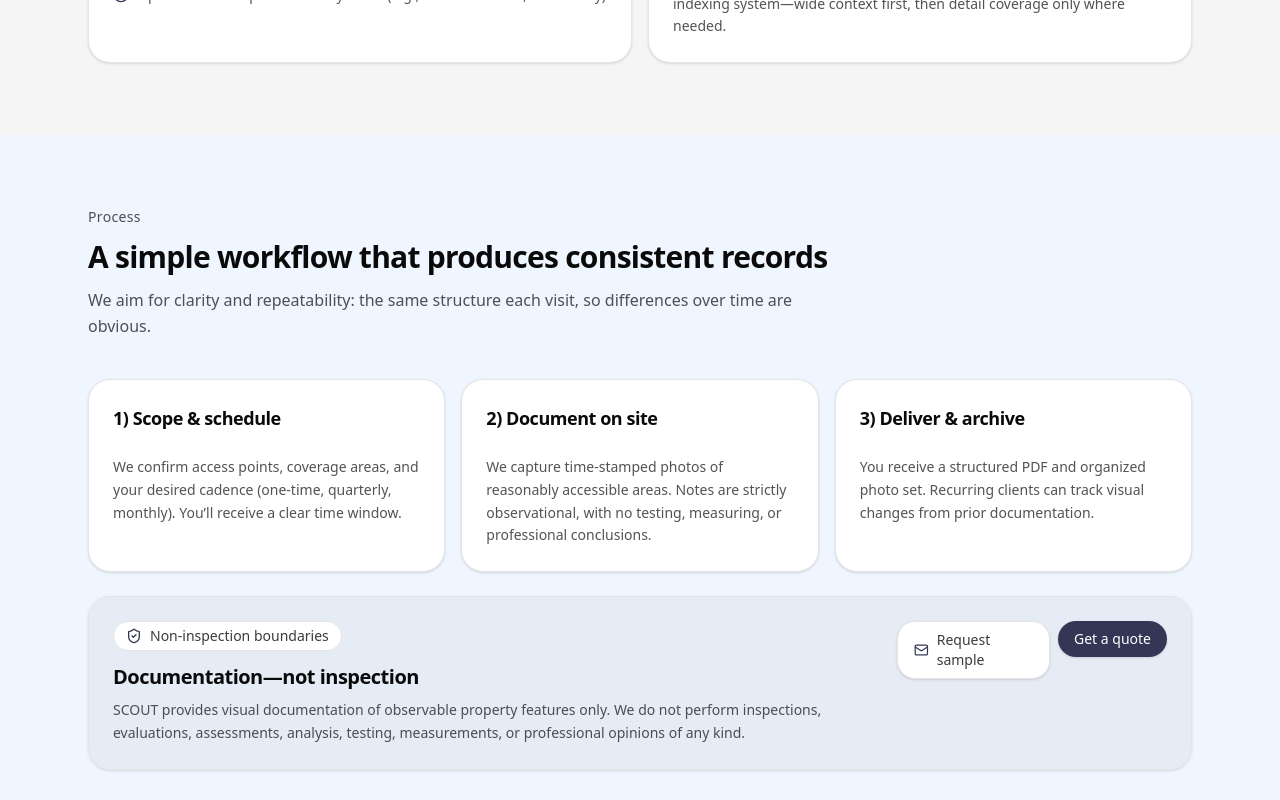
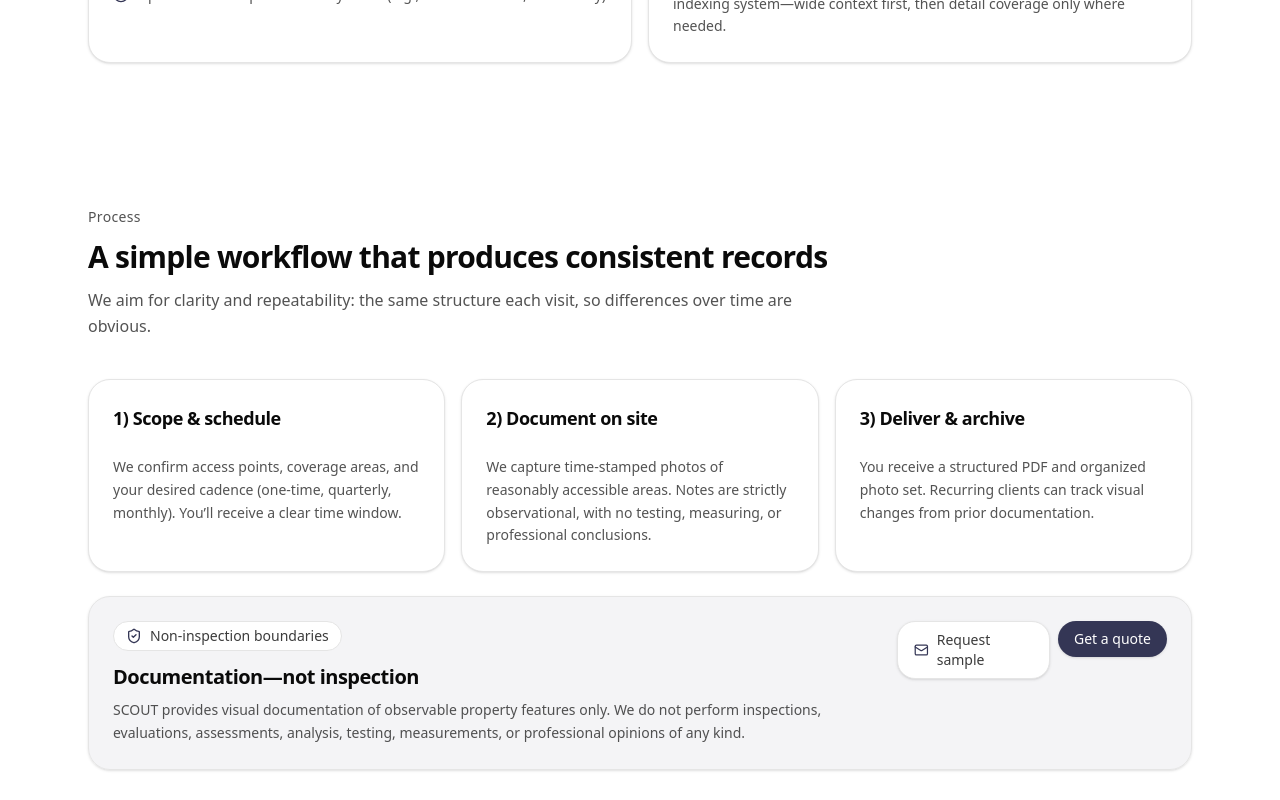
Before and after one commit to bennettb15/scout-site, a React (Vite) app: page / in a window 1280 px wide. Shown: the part 1680-2480 px from the top of the page. Built offline with nearby package versions, Linux system fonts and the light colour scheme.

Commit message:
Color Strategy Change

```diff
--- a/src/ScoutMarketingSite.jsx
+++ b/src/ScoutMarketingSite.jsx
@@ -522,7 +522,7 @@ function scrollToSection(href) {
           </motion.div>
         </div>
       </header>
-<div className="bg-muted">
+
       <Section
         id="services"
         eyebrow="Services"
@@ -604,8 +604,8 @@ function scrollToSection(href) {
           </Card>
         </div>
       </Section>
-</div>
-<div className="bg-blue-50">
+
+
       <Section
         id="how"
         eyebrow="Process"
@@ -685,8 +685,8 @@ function scrollToSection(href) {
           </div>
         </div>
       </Section>
-</div>
-<div className="bg-muted">
+
+
       <Section
         id="pricing"
         eyebrow="Pricing"
@@ -809,7 +809,7 @@ function scrollToSection(href) {
           deliverables. SCOUT does not provide inspection services.
         </p>
       </Section>
-</div>
+
       <Section
         id="faq"
         eyebrow="FAQ"
```
